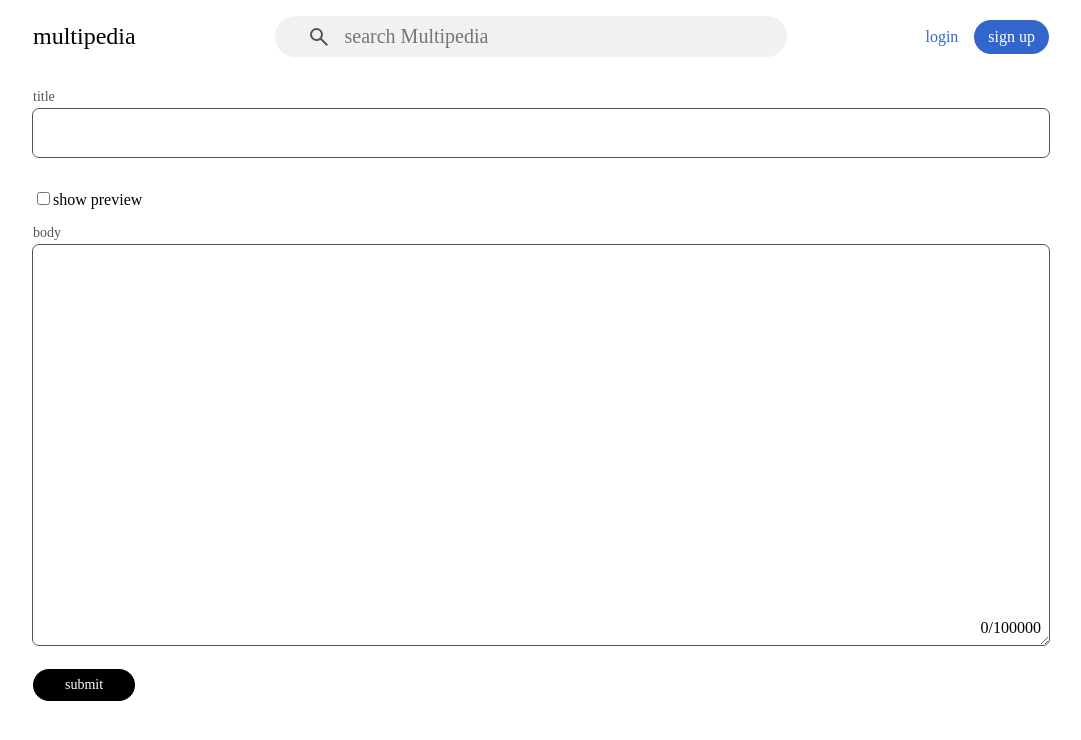
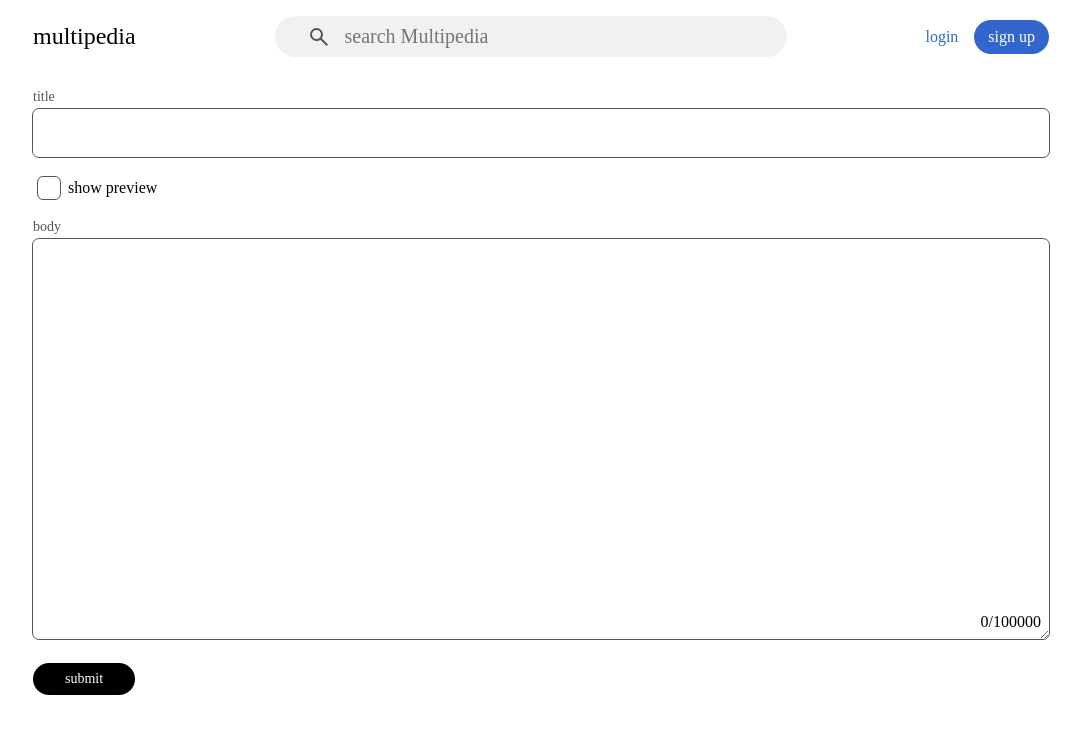
Before and after one commit to sinskiy/multipedia, a React (Vite) app in the folder frontend/: page /articles/new in a window 1280 px wide. Shown: the top 740 px of the page, without its empty margins (99-1180 px from the left). Built offline with nearby package versions, Linux system fonts and the light colour scheme.

Commit message:
feat: style checkbox

```diff
--- a/frontend/src/app/pages/new-article.module.css
+++ b/frontend/src/app/pages/new-article.module.css
@@ -1,3 +1,37 @@
+.checkbox-wrapper {
+  display: flex;
+  align-items: center;
+  gap: 0.25rem;
+}
+
+.checkbox {
+  appearance: none;
+  width: 1.5rem;
+  height: 1.5rem;
+  border: 1px solid var(--secondary);
+  border-radius: var(--rounding-small);
+
+  position: relative;
+  display: flex;
+  align-items: center;
+  justify-content: center;
+}
+.checkbox:checked {
+  background-color: var(--link);
+  border-color: var(--link);
+}
+.checkbox::before {
+  content: "";
+  background: url("/check.svg") no-repeat center / contain;
+  width: 100%;
+  height: 100%;
+  position: absolute;
+  opacity: 0;
+}
+.checkbox:checked::before {
+  opacity: 1;
+}
+
 .article {
   font-size: 1rem;
   line-height: 1.5;
--- a/frontend/src/app/pages/new-article.tsx
+++ b/frontend/src/app/pages/new-article.tsx
@@ -13,13 +13,14 @@ export default function NewArticle() {
     <Form>
       {/* TODO: replace with topic */}
       <InputField id="title" />
-      <div style={{ marginTop: "1rem" }}>
+      <div className={classes["checkbox-wrapper"]}>
         <input
           checked={showPreview}
           onChange={() => setShowPreview(!showPreview)}
           id="show-preview"
           name="show-preview"
           type="checkbox"
+          className={classes.checkbox}
         />
         <label htmlFor="show-preview">show preview</label>
       </div>
```
Also changed, not shown: frontend/public/check.svg (added).
